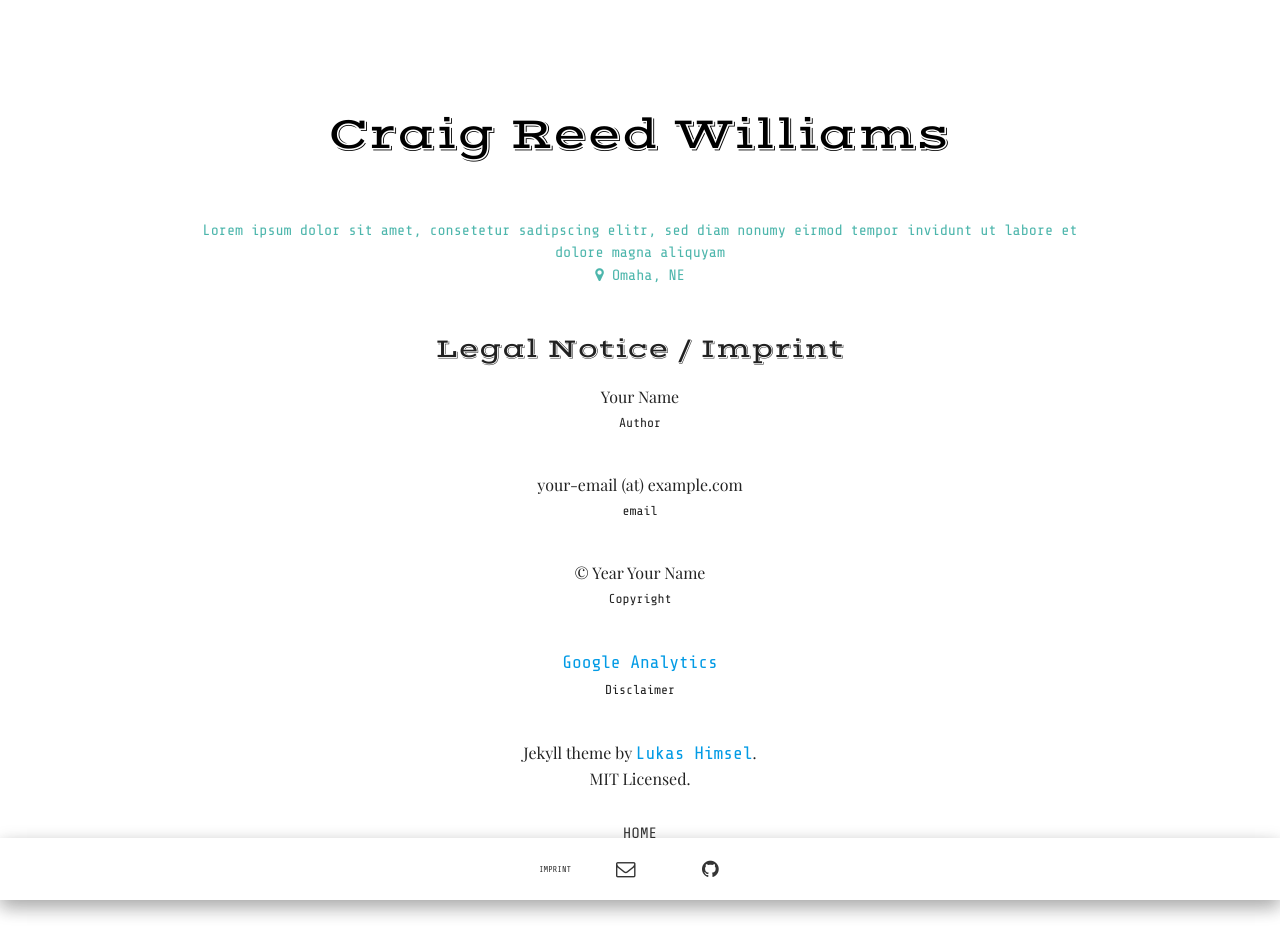
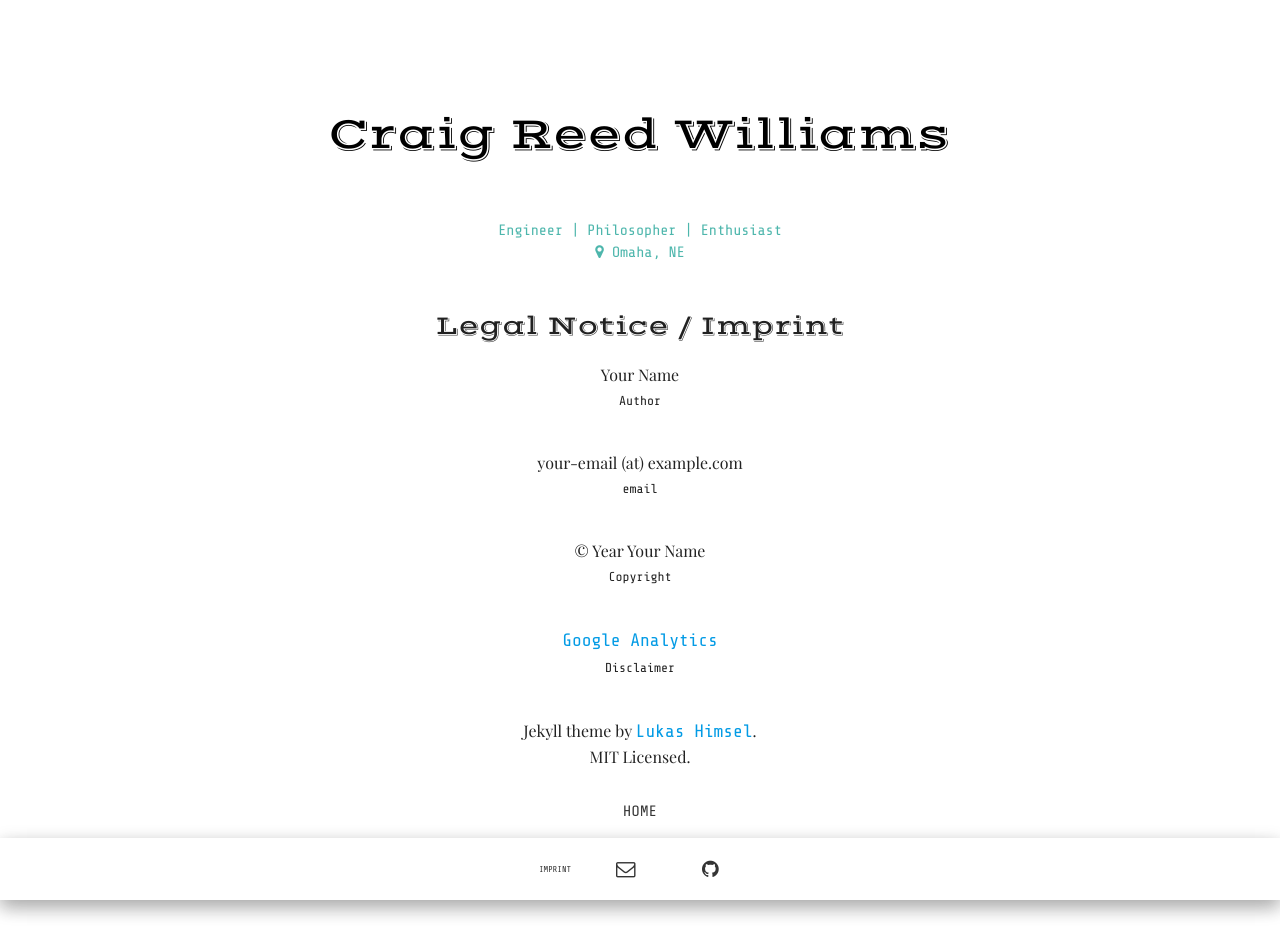
Before and after one commit to craigreedwilliams/craigreedwilliams.github.io, a Jekyll site: the page built from imprint.html, in a window 1280 px wide. Built offline with Jekyll 4.4.1, drawn with Linux system fonts in a browser that asks for light colours; some web fonts are replaced; after the commit the page ends 919 px from its top, so only the background shows below that.

Commit message:
updated about

```diff
--- a/_config.yml
+++ b/_config.yml
@@ -1,6 +1,6 @@
 title: "Craig Reed Williams"
 description: "Engineer | Philosopher | Enthusiast"
-about: "Lorem ipsum dolor sit amet, consetetur sadipscing elitr, sed diam nonumy eirmod tempor invidunt ut labore et dolore magna aliquyam"
+about: "Engineer | Philosopher | Enthusiast"
 location: "Omaha, NE"
 email: "craigreedwilliams@gmail.com"
 baseurl: "https://craigreedwilliams.github.io/"
```
